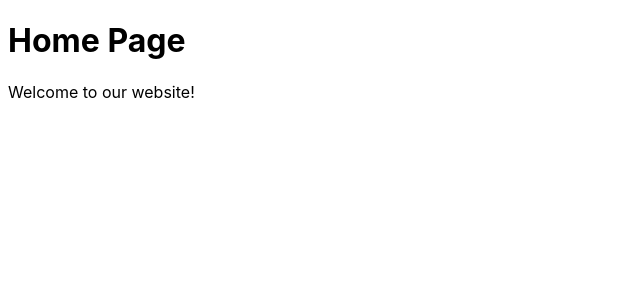
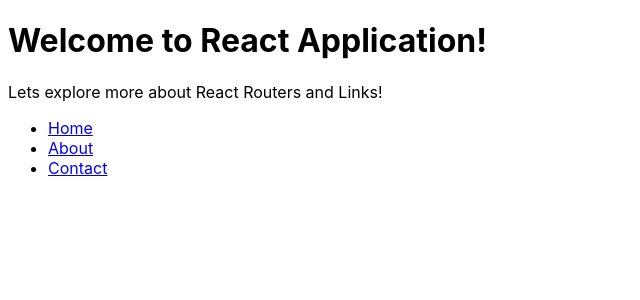
Before and after one commit to raghavendramj/NS_Rosalind_MERN, a React (Create React App) app in the folder ReactJS/newton-react-app/: page / in a window 1280 px wide. Shown: the top 300 px of the page, without its empty margins (0-640 px from the left). Built offline with nearby package versions, Linux system fonts and the light colour scheme.

Commit message:
Routes Continued!

```diff
--- a/ReactJS/newton-react-app/src/App.js
+++ b/ReactJS/newton-react-app/src/App.js
@@ -1,23 +1,27 @@
 import "./App.css";
 import React from "react";
-import { BrowserRouter as Router, Route, Routes } from "react-router-dom";
+import { BrowserRouter as Router, Link, Route, Routes } from "react-router-dom";
 import Home from "./components/home";
 import About from "./components/about";
 import Contact from "./components/contact";
 
 function App() {
   return (
-    <React.Fragment>
-      {/* BrowserRouter is aliased as Router */}
-      <Router>
-        <Routes>
-          <Route path="/" element={<Home />} />
-          <Route path="/home" element={<Home />} />
-          <Route path="/about" element={<About />} />
-          <Route path="/contact" element={<Contact />} />
-        </Routes>
-      </Router>
-    </React.Fragment>
+    <div>
+      <h1>Welcome to React Application!</h1>
+      <p>Lets explore more about React Routers and Links!</p>
+      <ul>
+        <li>
+          <Link to="/home">Home</Link>
+        </li>
+        <li>
+          <Link to="/about">About</Link>
+        </li>
+        <li>
+          <Link to="/contact">Contact</Link>
+        </li>
+      </ul>
+    </div>
   );
 }
 
--- /dev/null
+++ b/ReactJS/newton-react-app/src/components/notfound.jsx
@@ -0,0 +1,15 @@
+import React, { Component } from 'react';
+
+class NotFound extends Component {
+
+    render() {
+        return (
+            <React.Fragment>
+                <h1>Warning!</h1>
+                <p>The page you are trying to search is not found, Please contact administrator if you think otherwise!</p>
+            </React.Fragment>
+        );
+    }
+}
+
+export default NotFound;
--- a/ReactJS/newton-react-app/src/index.js
+++ b/ReactJS/newton-react-app/src/index.js
@@ -1,13 +1,27 @@
-import React from 'react';
-import ReactDOM from 'react-dom/client';
-import './index.css';
-import App from './App';
-import reportWebVitals from './reportWebVitals';
+import React from "react";
+import ReactDOM from "react-dom/client";
+import { BrowserRouter as Router, Link, Route, Routes } from "react-router-dom";
+import "./index.css";
+import App from "./App";
+import reportWebVitals from "./reportWebVitals";
+import Home from "./components/home";
+import About from "./components/about";
+import Contact from "./components/contact";
+import NotFound from "./components/notfound";
 
-const root = ReactDOM.createRoot(document.getElementById('root'));
+const root = ReactDOM.createRoot(document.getElementById("root"));
 root.render(
   <React.StrictMode>
-    <App />
+    {/* BrowserRouter is aliased as Router */}
+    <Router>
+      <Routes>
+        <Route path="/" element={<App />} />
+        <Route path="/home" element={<Home />} />
+        <Route path="/about" element={<About />} />
+        <Route path="/contact" element={<Contact />} />
+        <Route path="*" element={<NotFound />} />
+      </Routes>
+    </Router>
   </React.StrictMode>
 );
 
```
Also changed, not shown: 1 other file (tests, documents, lock files or other folders).
